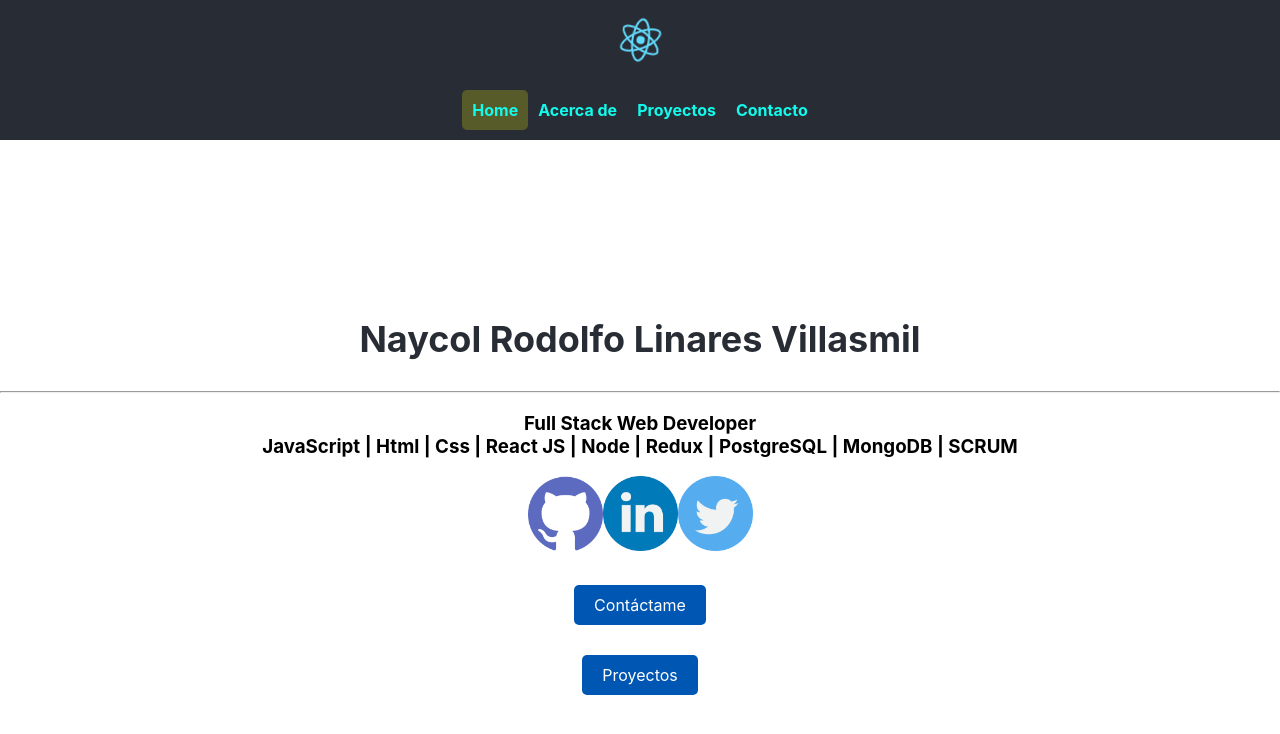
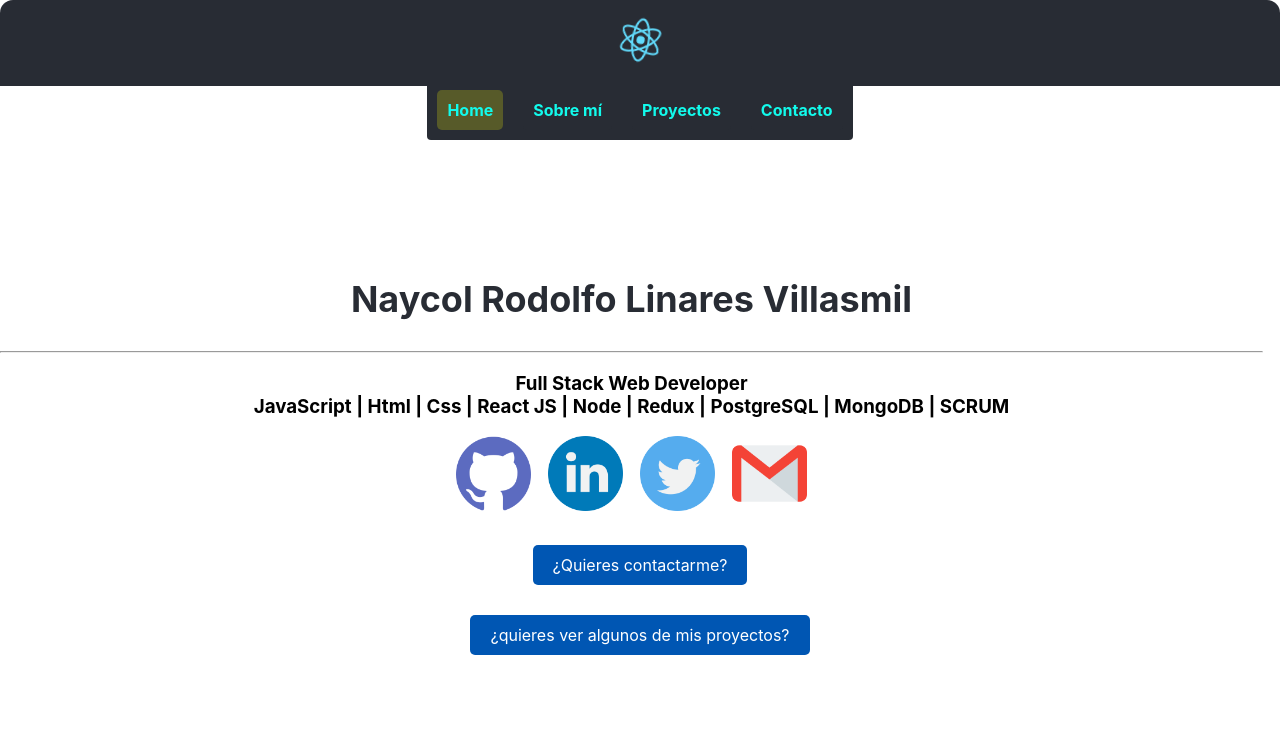
Before and after one commit to wuaicot/Frontend-Portfolio, a React (Create React App) app: page /home in a window 1280 px wide. Shown: the top 734 px of the page. Built offline with nearby package versions, Linux system fonts and the light colour scheme.

Commit message:
adding some styles and stickerGmail

```diff
--- a/src/App.css
+++ b/src/App.css
@@ -25,8 +25,9 @@
   align-items: center;
   justify-content: center;
   font-size: calc(10px + 2vmin);
-  color: white;
+
   z-index: 100; /* Ajusta el valor de z-index según tus necesidades */
+  border-radius: 13px 13px 0px 0px;
 }
 
 
@@ -44,11 +45,12 @@
 .Nav {
   margin-top: 10vh; /* Ajusta el valor según la altura del elemento .App-header */
   background-color: #282c34;
-  display: flex;
+  display: inline-block;
+  gap: 20px;
   align-content: center;
   justify-content: space-around;
   padding: 10px;
-
+  border-radius: 0px 0px 4px 4px;
 }
 
 .Nav ul {
--- a/src/App.js
+++ b/src/App.js
@@ -33,7 +33,7 @@ function App() {
             </li>
             <li className="Nav li">
               <NavLink to="/about" className="Nav-link">
-                Acerca de
+                Sobre mí
               </NavLink>
             </li>
             <li className="Nav li">
--- a/src/components/About/About.module.css
+++ b/src/components/About/About.module.css
@@ -1,5 +1,6 @@
 .conGener{
   background-color: #ebe9e5;
+  margin-top: -50px;
 
 }
 
--- a/src/components/Contact/Contact.js
+++ b/src/components/Contact/Contact.js
@@ -1,17 +1,17 @@
-import React, { useState } from 'react';
-import axios from 'axios';
-import styles from './Contact.module.css';
+import React, { useState } from "react";
+import axios from "axios";
+import styles from "./Contact.module.css";
+
+
 
 const Contact = () => {
   const [formData, setFormData] = useState({
-    name: '',
-    email: '',
-    message: '',
+    name: "",
+    email: "",
+    message: "",
   });
 
   const [showSuccessMessage, setShowSuccessMessage] = useState(false);
-
-
 
   const handleChange = (e) => {
     setFormData({ ...formData, [e.target.name]: e.target.value });
@@ -20,41 +20,53 @@ const Contact = () => {
   const handleSubmit = async (e) => {
     e.preventDefault();
     try {
-       //await axios.post('http://localhost:5000/externed/contact', formData);
-      await axios.post('https://backendportfolio-6aea0ff05588.herokuapp.com/', formData);
+      //await axios.post('http://localhost:5000/externed/contact', formData);
+      await axios.post(
+        "https://backendportfolio-6aea0ff05588.herokuapp.com/",
+        formData
+      );
       setShowSuccessMessage(true);
-      setFormData({ name: '', email: '', message: '' });
+      setFormData({ name: "", email: "", message: "" });
     } catch (error) {
-      console.error('Error sending message:', error);
-      alert('Disculpe! en este momento no es posible el envío del mensaje, intente contactarme directamente a mi correo electronico. Gracias');
+      console.error("Error sending message:", error);
+      alert(
+        "Disculpe! en este momento no es posible el envío del mensaje, intente contactarme directamente a mi correo electronico. Gracias"
+      );
     }
   };
 
-
   return (
     <div className={styles.container}>
-      <h2>Contactame</h2>
+      <h4>
+        Estoy listo para iniciar un nuevo proyecto y ayudarte a llevar a cabo tu
+        idea.
+      </h4>
+
+      <h3>Contactame</h3>
+
       <form onSubmit={handleSubmit}>
         <div>
-          <label htmlFor="name">Su Nombre y Apellido:</label>
+          <label htmlFor="name">Tu Nombre y Apellido:</label>
           <input
             type="text"
             id="name"
             name="name"
             value={formData.name}
             onChange={handleChange}
+            placeholder="Escribe aqui."
             required
           />
         </div>
 
         <div>
-          <label htmlFor="email">Su correo:</label>
+          <label htmlFor="email">Tu correo:</label>
           <input
             type="email"
             id="email"
             name="email"
             value={formData.email}
             onChange={handleChange}
+            placeholder="A este correo electronico te contactaré"
             required
           />
         </div>
@@ -66,12 +78,34 @@ const Contact = () => {
             name="message"
             value={formData.message}
             onChange={handleChange}
+            placeholder="Cuentame aquí!"
             required
-          ></textarea>
+            >
+
+            </textarea>
+            </div>
+
+
+
+        <button type="submit">Enviar</button>
+
+      </form>
+      {showSuccessMessage && (
+        <div className={styles["success-message"]}>
+          Gracias. Su mensaje fue enviado! Pronto me pondré en contacto.{" "}
         </div>
-        <button type="submit">Enviar</button>
-      </form>
-      {showSuccessMessage && <div className={styles['success-message']}>Gracias. Su mensaje fue enviado! Pronto me pondré en contacto. </div>}
+      )}
+
+          <div className={styles.Ninja}>
+      <img
+        src="https://gravatar.com/avatar/539879c51f50898247766a89ba00efea?s=96&amp;d=https://www.herokucdn.com/images/ninja-avatar-96x96.png"
+        alt="wuaicot8@gmail.com"
+        role="presentation"
+        >
+        </img>
+
+        </div>
+
     </div>
   );
 };
--- a/src/components/Contact/Contact.module.css
+++ b/src/components/Contact/Contact.module.css
@@ -52,3 +52,15 @@
       color: blue; /* Tercer color: azul */
     }
   }
+
+  .Ninja{
+    margin-top: 4px;
+    background-color: #282c34;
+    display: flex;
+    align-content:flex-end;
+    padding: 5px;
+    max-width: 2px;
+    min-height: 128px;
+
+
+  }
--- a/src/components/Home/Home.js
+++ b/src/components/Home/Home.js
@@ -5,10 +5,13 @@ import logoLinkedin from "../../image/linkedin.png";
 import logoTwitter from "../../image/twitter.png";
 import HeroSocial from "../HeroSocial/HeroSocial";
 import HeroButton from "../HeroButton/HeroButton";
+ import gmailStiker from "../../image/gmail.png";
+
 
 const gihubLink = "https://github.com/wuaicot";
 const linkedinLink = "https://www.linkedin.com/in/wuaicot/";
 const twitterLink = "https://twitter.com/naiycol";
+const email = "https://mail.google.com/mail/wuaicot8@gmail.com"
 
 const Home = () => {
   const handleScrollToTop = () => {
@@ -23,8 +26,11 @@ const Home = () => {
   }, []);
 
   return (
-    <section>
+    <section className={styles.seccion}>
       <div className={styles.Hcontainer}>
+
+        {/* <img class="glostick__account-details__avatar" src="https://gravatar.com/avatar/539879c51f50898247766a89ba00efea?s=96&amp;d=https://www.herokucdn.com/images/ninja-avatar-96x96.png" alt="wuaicot8@gmail.com" role="presentation"></img> */}
+
         <h1 id={styles.titleHome}> Naycol Rodolfo Linares Villasmil</h1>
         <hr />
         <h3>
@@ -52,21 +58,31 @@ const Home = () => {
         <HeroSocial
           href={twitterLink}
           src={logoTwitter}
-          alt="logo de telegram"
+          alt="logo de Twitter"
           title="Twitter"
         />
+
+                <HeroSocial
+                  href={email}
+                  src={gmailStiker}
+                  alt="gmail-Stiker"
+                  title="wuaicot8@gmail.com"
+                  header="Email"
+
+                  linkName="wuaicot8@gmail.com"
+                />
       </div>
       <div className={styles.heroButtRoutes}>
         <HeroButton
           path="/contact"
-          // text="Hire Me"
-          text="Contáctame"
+
+          text="¿Quieres contactarme?"
         />
         <br />
         <HeroButton
           path="/projects"
-          //text="Explore Me"
-          text="Proyectos"
+
+          text="¿quieres ver algunos de mis proyectos?"
         />
       </div>
     </section>
--- a/src/components/Home/Home.module.css
+++ b/src/components/Home/Home.module.css
@@ -7,3 +7,16 @@ img{
     width: 75px;
     height: 75px;
 }
+
+
+
+  .Hcontainer > * {
+    margin-right: 17px;
+
+  }
+
+  .seccion{
+    display: block;
+    margin-top: -40px;
+
+  }
--- a/src/components/ProjectsCards/ProjectsCards.module.css
+++ b/src/components/ProjectsCards/ProjectsCards.module.css
@@ -1,7 +1,7 @@
 .container {
   max-width: 800px;
-  margin: 0 auto;
-  padding: 20px;
+  margin-top: -180px;
+  padding: 12px;
   text-align: center;
 }
 
@@ -9,6 +9,10 @@
   display: flex;
   flex-wrap: wrap;
   justify-content: center;
+}
+
+h1{
+  color: black;
 }
 
 .card {
```
Also changed, not shown: src/components/ContactNetwork.js (added, +40 -0 lines), src/image/gmail.png (added).
